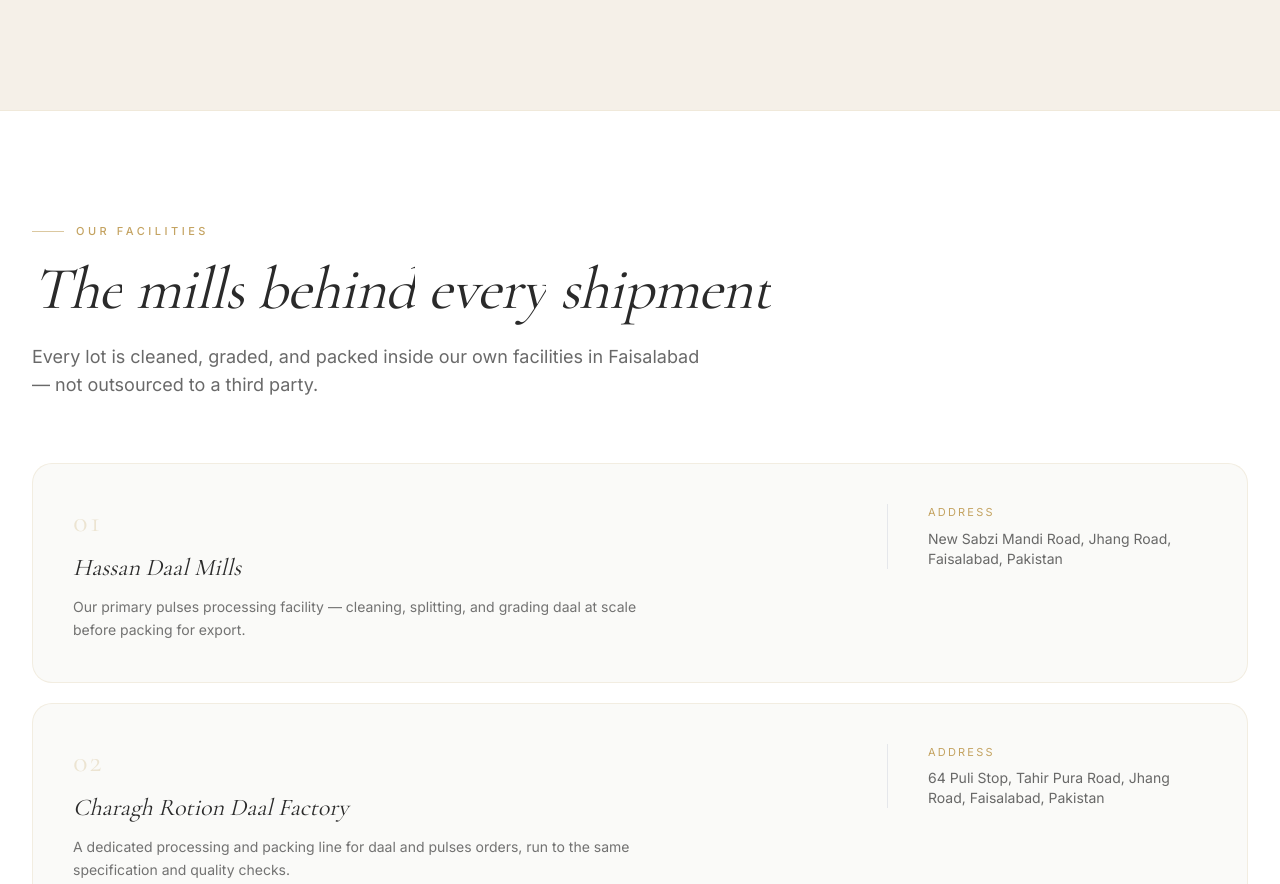
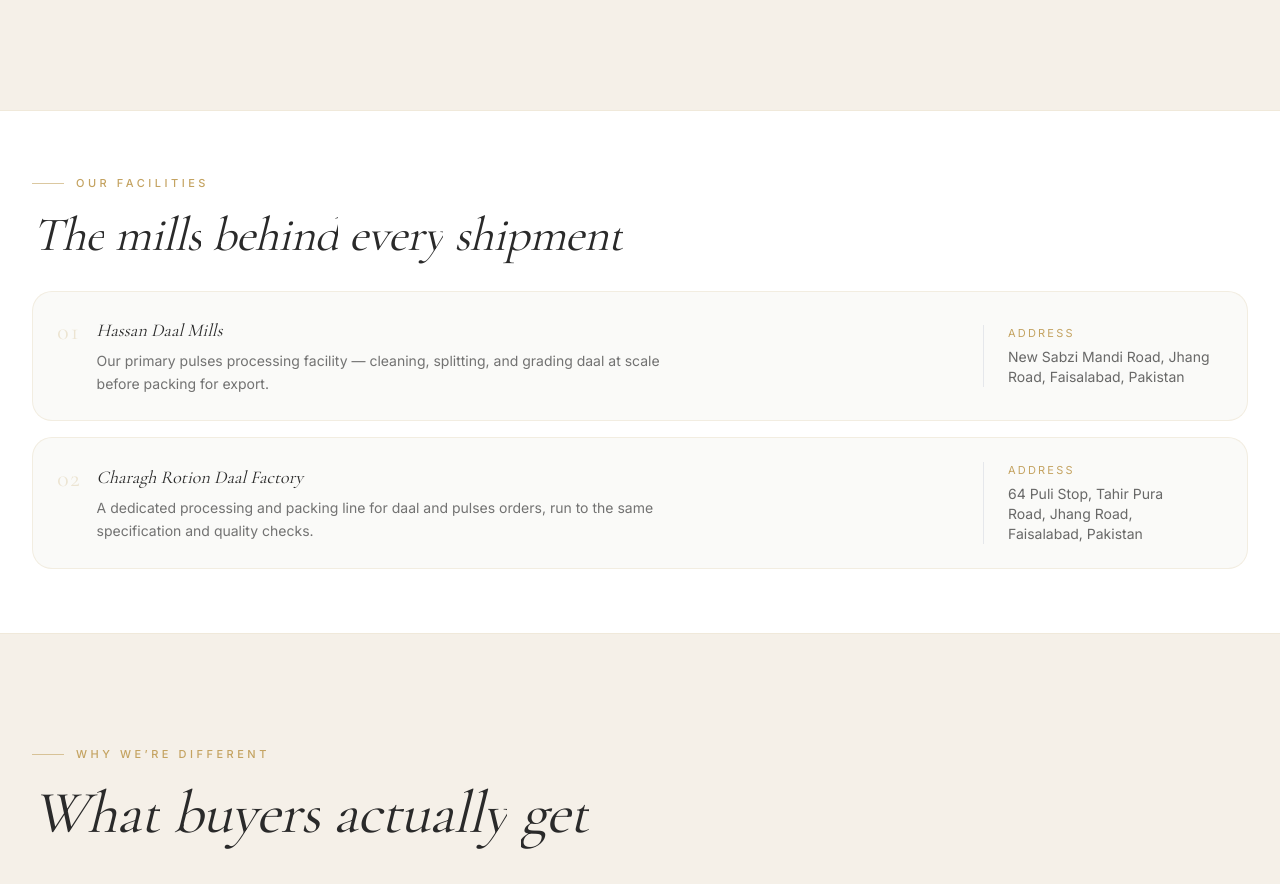
Before and after one commit to AZEKTRA-AI/sahsesamewebsite, a Next.js app: page /about in a window 1280 px wide. Shown: the part 1916-2800 px from the top of the page. Built offline with nearby package versions, Linux system fonts and the light colour scheme; no server answers; the database is empty.

Commit message:
Tighten the facilities section — smaller heading, less padding, compact cards

```diff
--- a/app/(marketing)/about/page.tsx
+++ b/app/(marketing)/about/page.tsx
@@ -134,37 +134,39 @@
 
       {/* Facilities */}
       {contact.facilities.length > 0 && (
-        <section className="bg-white py-20 sm:py-28">
+        <section className="bg-white py-12 sm:py-16">
           <div className="container-wide">
             <SectionIntro
               eyebrow="Our facilities"
               title="The mills behind every shipment"
-              lead="Every lot is cleaned, graded, and packed inside our own facilities in Faisalabad — not outsourced to a third party."
+              size="md"
             />
 
-            <RevealGroup className="mt-12 grid grid-cols-1 gap-5 sm:mt-16" stagger={0.1}>
+            <RevealGroup className="mt-8 grid grid-cols-1 gap-4" stagger={0.1}>
               {contact.facilities.map((facility, idx) => (
                 <RevealItem key={facility.name}>
-                  <SpotlightCard className="group rounded-card border border-sah-gold/15 bg-sah-light p-8 transition-[border-color,transform] duration-300 ease-out-expo hover:-translate-y-1 hover:border-sah-gold/40 sm:p-10">
-                    <div className="flex flex-col gap-6 sm:flex-row sm:items-start sm:justify-between sm:gap-10">
-                      <div className="sm:flex-1">
-                        <p className="tnum font-display text-3xl text-sah-gold/25 transition-colors duration-300 group-hover:text-sah-gold/50">
+                  <SpotlightCard className="group rounded-card border border-sah-gold/15 bg-sah-light p-6 transition-[border-color,transform] duration-300 ease-out-expo hover:-translate-y-1 hover:border-sah-gold/40">
+                    <div className="flex flex-col gap-4 sm:flex-row sm:items-center sm:justify-between sm:gap-6">
+                      <div className="flex items-start gap-4 sm:flex-1">
+                        <p className="tnum font-display text-2xl text-sah-gold/25 transition-colors duration-300 group-hover:text-sah-gold/50">
                           {String(idx + 1).padStart(2, '0')}
                         </p>
-                        <h3 className="mt-3 font-display text-2xl italic text-sah-charcoal">
+                        <div>
+                          <h3 className="font-display text-lg italic text-sah-charcoal">
                             {facility.name}
                           </h3>
                           {facility.description && (
-                          <p className="mt-3 max-w-xl font-body text-sm leading-relaxed text-sah-charcoal/65">
+                            <p className="mt-1.5 max-w-xl font-body text-sm leading-relaxed text-sah-charcoal/65">
                               {facility.description}
                             </p>
                           )}
                         </div>
-                      <div className="shrink-0 border-t border-sah-gold/12 pt-5 sm:max-w-xs sm:border-t-0 sm:border-l sm:pl-10 sm:pt-0">
+                      </div>
+                      <div className="shrink-0 border-t border-sah-gold/12 pt-3 sm:max-w-[15rem] sm:border-t-0 sm:border-l sm:pl-6 sm:pt-0">
                         <p className="font-body text-[11px] uppercase tracking-[0.2em] text-sah-gold">
                           Address
                         </p>
-                        <p className="mt-2 whitespace-pre-line font-body text-sm text-sah-charcoal/70">
+                        <p className="mt-1.5 whitespace-pre-line font-body text-sm text-sah-charcoal/70">
                           {facility.address}
                         </p>
                       </div>
```
Lines whose indentation alone changed are shown as unchanged.
